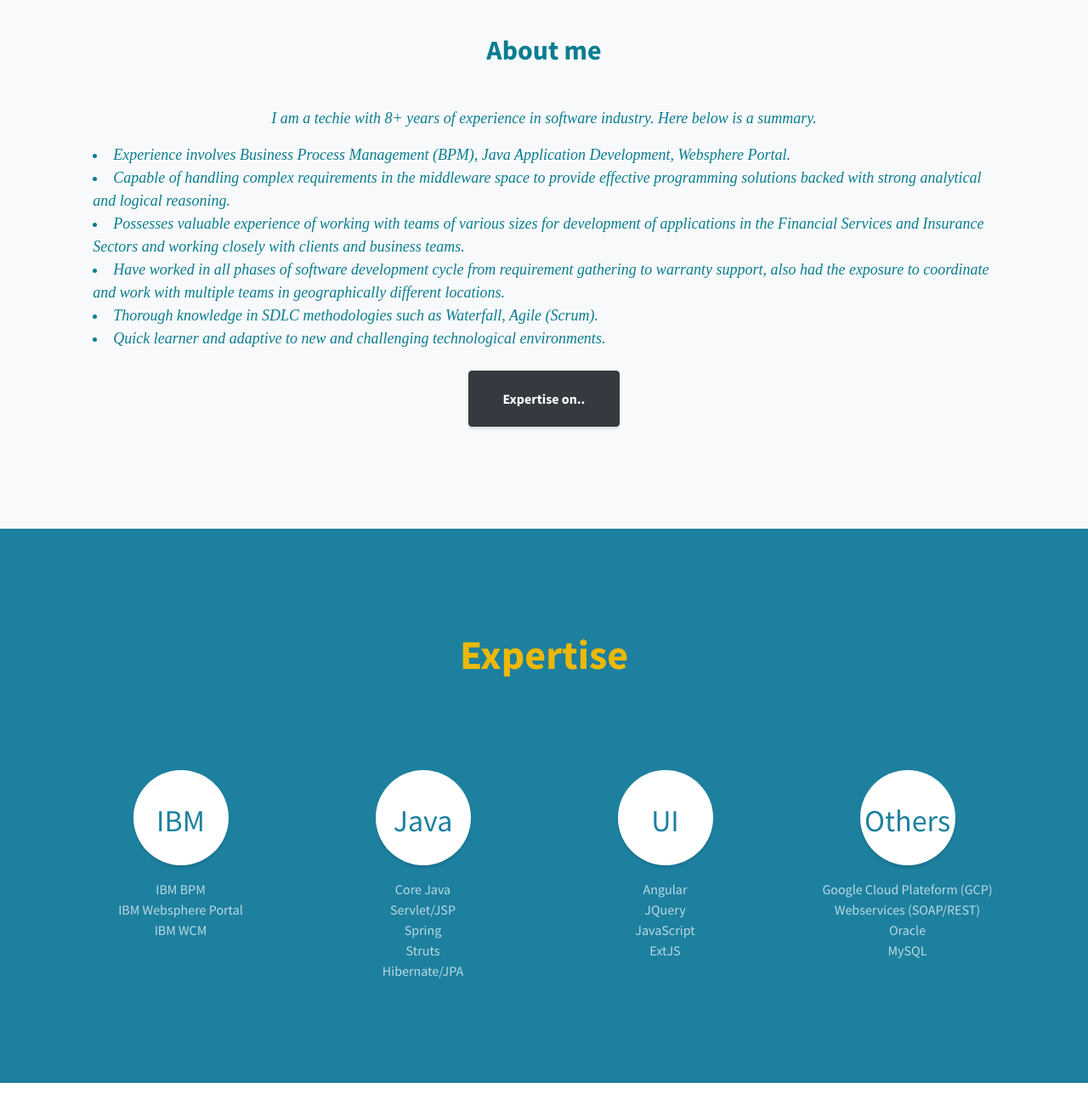
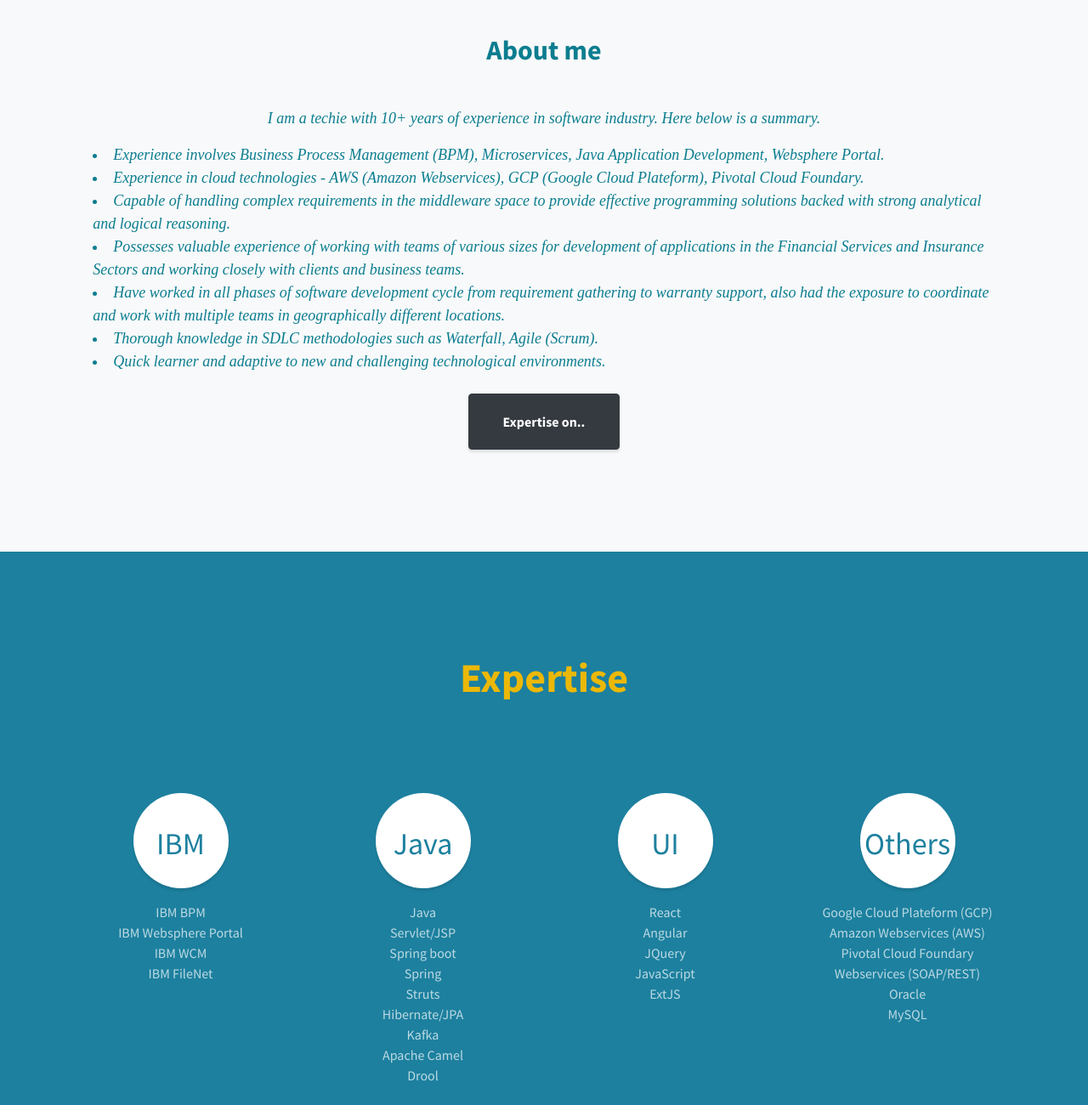
Before and after one commit to Lilhareji/test, a plain HTML site: page index.html in a window 1280 px wide. Shown: the part 880-2180 px from the top of the page at 85% size. Drawn offline with Linux system fonts and the light colour scheme.

Commit message:
Update index.html

```diff
--- a/index.html
+++ b/index.html
@@ -72,8 +72,9 @@
             <h2 class="container text-center" style="color: #0b7d8f;">About me</h2>
             <p class="lead mb-5">
               <div style="color: #0b7d8f;font-style: italic; font-family: -webkit-body;font-size: 18px">
-                  <p class="container text-center">I am a techie with 8+ years of experience in software industry. Here below is a summary.  </p>
-                <li>Experience involves Business Process Management (BPM), Java Application Development, Websphere Portal.</li>
+                  <p class="container text-center">I am a techie with 10+ years of experience in software industry. Here below is a summary.  </p>
+                <li>Experience involves Business Process Management (BPM), Microservices, Java Application Development, Websphere Portal.</li>
+                <li> Experience in cloud technologies - AWS (Amazon Webservices), GCP (Google Cloud Plateform), Pivotal Cloud Foundary.</li>
                 <li>Capable of handling complex requirements in the middleware space to provide effective programming solutions backed with strong analytical and logical reasoning.</li>
                 <li>Possesses valuable experience of working with teams of various sizes for development of applications in the Financial Services and Insurance Sectors and working closely with clients and business teams.</li>
                 <li>Have worked in all phases of software development cycle from requirement gathering to warranty support, also had the exposure to coordinate and work with multiple teams in geographically different locations.</li>
@@ -105,6 +106,7 @@
             <p class="text-faded mb-0">IBM BPM</p>
             <p class="text-faded mb-0">IBM Websphere Portal</p>
             <p class="text-faded mb-0">IBM WCM</p>
+            <p class="text-faded mb-0">IBM FileNet</p>
           </div>
 
           <div class="col-lg-3 col-md-6">
@@ -115,11 +117,15 @@
             <h4>
               <strong></strong>
             </h4>
-            <p class="text-faded mb-0">Core Java</p>
+            <p class="text-faded mb-0">Java</p>
             <p class="text-faded mb-0">Servlet/JSP</p>
+            <p class="text-faded mb-0">Spring boot</p>
             <p class="text-faded mb-0">Spring</p>
             <p class="text-faded mb-0">Struts</p>
             <p class="text-faded mb-0">Hibernate/JPA</p>
+            <p class="text-faded mb-0">Kafka</p>
+            <p class="text-faded mb-0">Apache Camel</p>
+            <p class="text-faded mb-0">Drool</p>
           </div>
 
           <div class="col-lg-3 col-md-6 mb-5 mb-lg-0">
@@ -130,6 +136,7 @@
             <h4>
               <strong></strong>
             </h4>
+            <p class="text-faded mb-0">React</p>
             <p class="text-faded mb-0">Angular</p>
             <p class="text-faded mb-0">JQuery</p>
             <p class="text-faded mb-0">JavaScript</p>
@@ -146,6 +153,10 @@
               <strong></strong>
             </h4>
             <p class="text-faded mb-0">Google Cloud Plateform (GCP)</p>
+             <p class="text-faded mb-0">Amazon Webservices (AWS)</p>
+
+             <p class="text-faded mb-0">Pivotal Cloud Foundary</p>
+
             <p class="text-faded mb-0">Webservices (SOAP/REST)</p>
             <p class="text-faded mb-0">Oracle</p>
             <p class="text-faded mb-0">MySQL</p>
```
